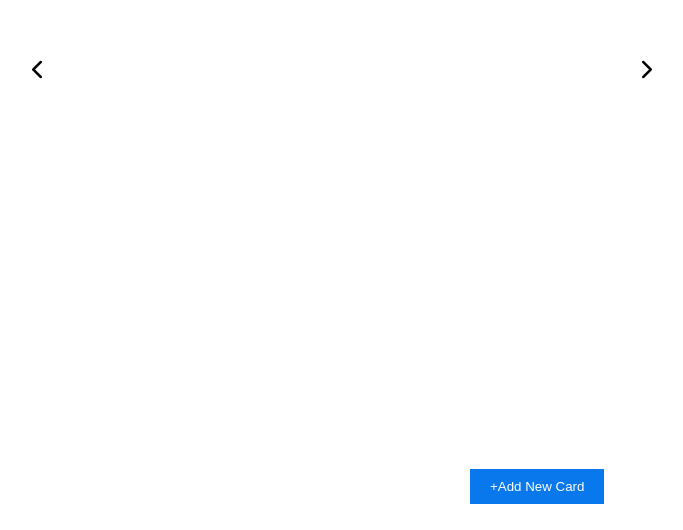
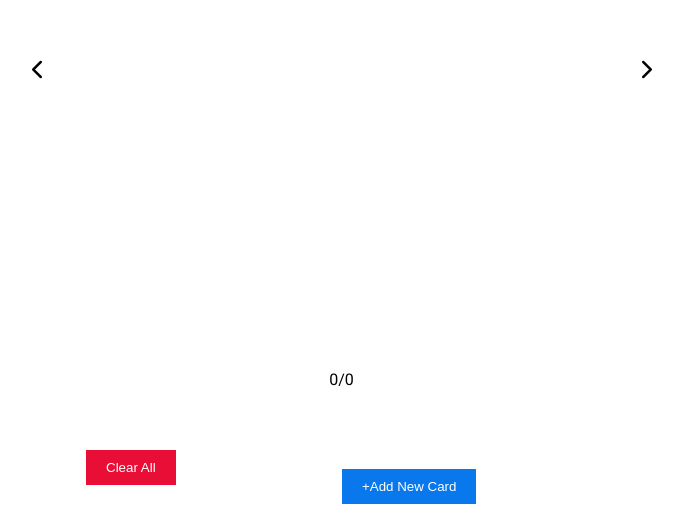
Before and after one commit to devsfe/flashCardsApp, a plain HTML site: page index.html in a window 1280 px wide. Shown: the part 270-800 px from the top of the page, without its empty margins (298-981 px from the left). Drawn offline with Linux system fonts and the light colour scheme.

Commit message:
clear all cards function created

```diff
--- a/index.html
+++ b/index.html
@@ -30,6 +30,7 @@
                 </div>
             </div>
             <p class="total-cards" id="total-cards"></p>
+            <button class="clear-btn" id="clear-btn">Clear All</button>
             <button class="add-btn" id="open-btn">+Add New Card</button>
         </div>
     </div>
--- a/script.js
+++ b/script.js
@@ -2,6 +2,7 @@ const openBtn = document.getElementById('open-btn');
 const closeBtn = document.getElementById('close-btn');
 const nextBtn = document.getElementById('next-btn');
 const prevBtn = document.getElementById('prev-btn');
+const clearBtn = document.getElementById('clear-btn');
 const addCardForm = document.getElementById('form-add-card');
 const addCardContainer = document.getElementById('add-card-container');
 const container = document.getElementById('container');
@@ -34,7 +35,6 @@ function showCardsDom() {
         cardElement.classList.add('card');
         cardElement.innerHTML =
             `
-            <i class="fas fa-trash del-btn"></i>
             <p class="card-question">${card.question}</p>
             <hr class="card-hr">
             <p class="card-answer">${card.answer}</p>
@@ -46,8 +46,12 @@ function showCardsDom() {
 
     });
 
-    cardElementArr[0].classList.add('active');
-    totalCardsParagraph.innerText = `${currentCard + 1}/${totalCards}`;
+    if(cardElementArr[0]) {
+        cardElementArr[0].classList.add('active');
+        totalCardsParagraph.innerText = `${currentCard + 1}/${totalCards}`;
+    } else {
+        totalCardsParagraph.innerText = `${currentCard}/${totalCards}`;
+    }
 }
 
 // set cards to local storage
@@ -61,6 +65,12 @@ function getCardsLocalStorage() {
     const cards = JSON.parse(localStorage.getItem('cards'));
     return cards === null ? [] : cards;
 }
+
+// clear all cards
+clearBtn.addEventListener('click', () => {
+    localStorage.clear();
+    window.location.reload();console.log('teste');
+})
 
 // show answer
 function showAnswer(event) {
--- a/style.css
+++ b/style.css
@@ -54,7 +54,7 @@ body {
 
 .add-btn {
     align-self: flex-end;
-    margin-left: 60%;
+    margin-left: 50%;
     margin-bottom: 2%;
     cursor: pointer;
     outline: none;
@@ -65,14 +65,32 @@ body {
     transition: ease 0.1s;
 }
 
+.add-btn:hover {
+    background-color: #0264cc;
+}
+
+.clear-btn {
+    align-self: flex-end;
+    position: absolute;
+    cursor: pointer;
+    outline: none;
+    padding: 10px 20px;
+    border: none;
+    left: 30%;
+    top: 90%;
+    background-color: #e80e36;
+    color: #fff;
+    transition: ease 0.2s;
+}
+
+.clear-btn:hover {
+    background-color: #d1042a;
+}
+
 .total-cards {
     left: 49%;
     top: 80%;
     position: absolute;
-}
-
-.add-btn:hover {
-    background-color: #0264cc;
 }
 
 .add-card-container {
```
